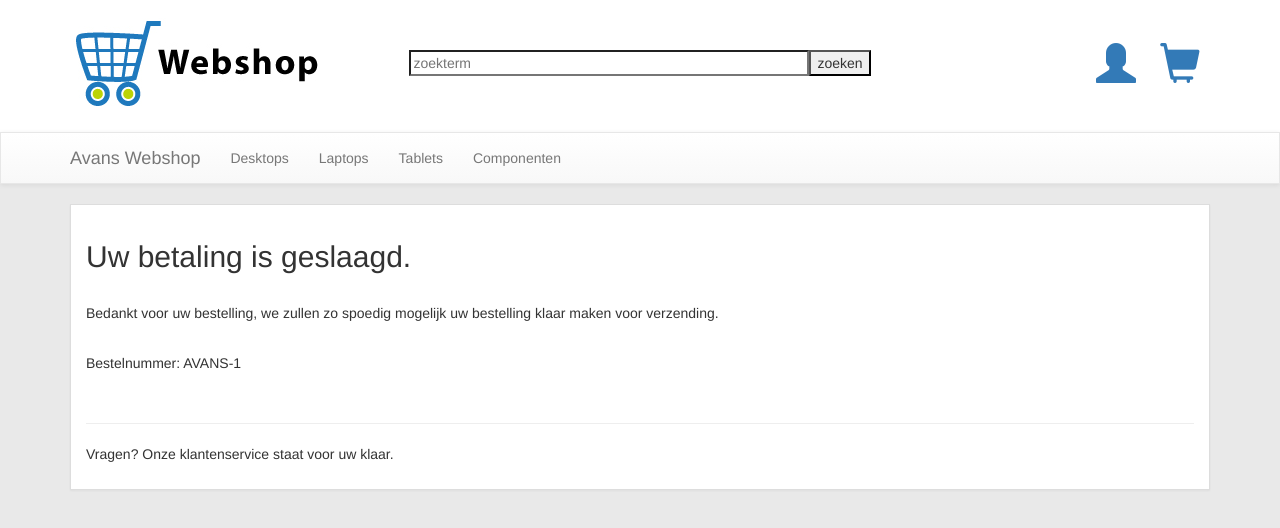
After one commit to leondg/SCHOOL-webshop, a PHP site: template src/Webshop/Resources/views/checkout/complete.twig in a window 1280 px wide. The commit adds this page. Shown: the top 528 px of the page. Run offline with PHP 8.4, Linux system fonts and the light colour scheme; the template is opened without the code that fills it: most values are stand-ins (such as "Sample title", 1, 10 or a date in 2020); some libraries are stand-ins or nearby versions.

Commit message:
Update checkout/overview, add checkout/complete

```diff
--- /dev/null
+++ b/src/Webshop/Resources/views/checkout/complete.twig
@@ -0,0 +1,16 @@
+{% extends "layout.twig" %}
+
+{% block content %}
+    <div class="panel panel-default">
+        <div class="panel-body">
+            <h2>Uw betaling is geslaagd.</h2>
+            <br/>
+            <p>Bedankt voor uw bestelling, we zullen zo spoedig mogelijk uw bestelling klaar maken voor verzending.</p>
+            <br/>
+            <p>Bestelnummer: AVANS-{{ orderId }}</p>
+            <br/>
+            <hr/>
+            <p>Vragen? Onze klantenservice staat voor uw klaar.</p>
+        </div>
+    </div>
+{% endblock %}
--- a/src/Webshop/Resources/views/checkout/overview.twig
+++ b/src/Webshop/Resources/views/checkout/overview.twig
@@ -49,6 +49,7 @@
                             <p>Betaalmethode kiezen:</p>
                             {% for paymentMethod in paymentMethods %}
                                 <div class="col-md-3">
+                                    <a href="/checkout/payment/{{ orderData.order.id }}/{{ paymentMethod.id }}">
                                         <div class="thumbnail">
                                             <img src="/images/payment/{{ paymentMethod.name|lower }}_01.png">
                                             <div class="caption">
@@ -56,6 +57,7 @@
                                                 <span class="text-muted small">{{ price(paymentMethod.price) }}</span>
                                             </div>
                                         </div>
+                                    </a>
                                 </div>
                             {% endfor %}
                         </div>
```
Also changed, not shown: src/Webshop/Controller/CheckoutController.php (+24 -1 lines). Lines whose indentation alone changed are shown as unchanged.
